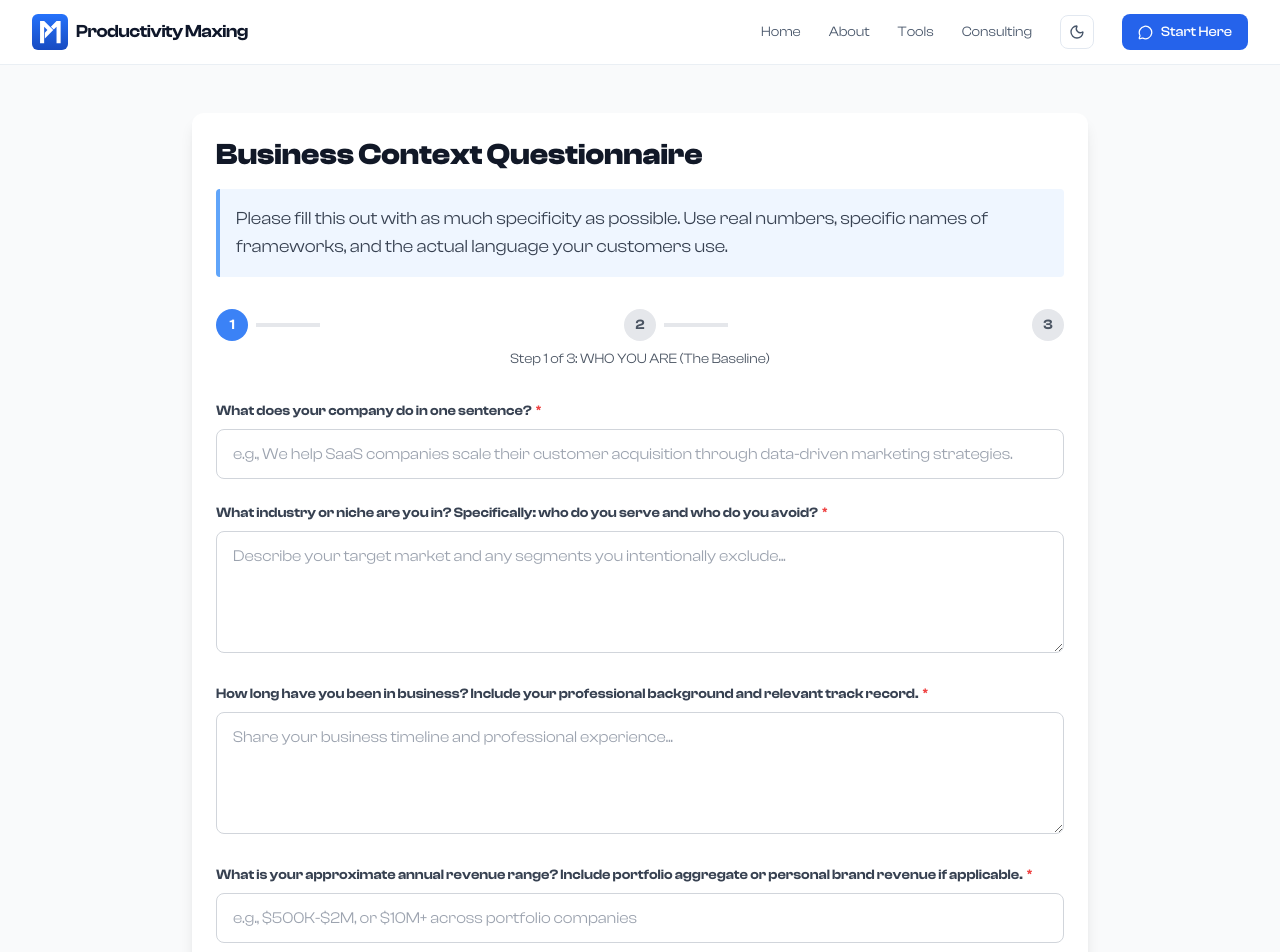
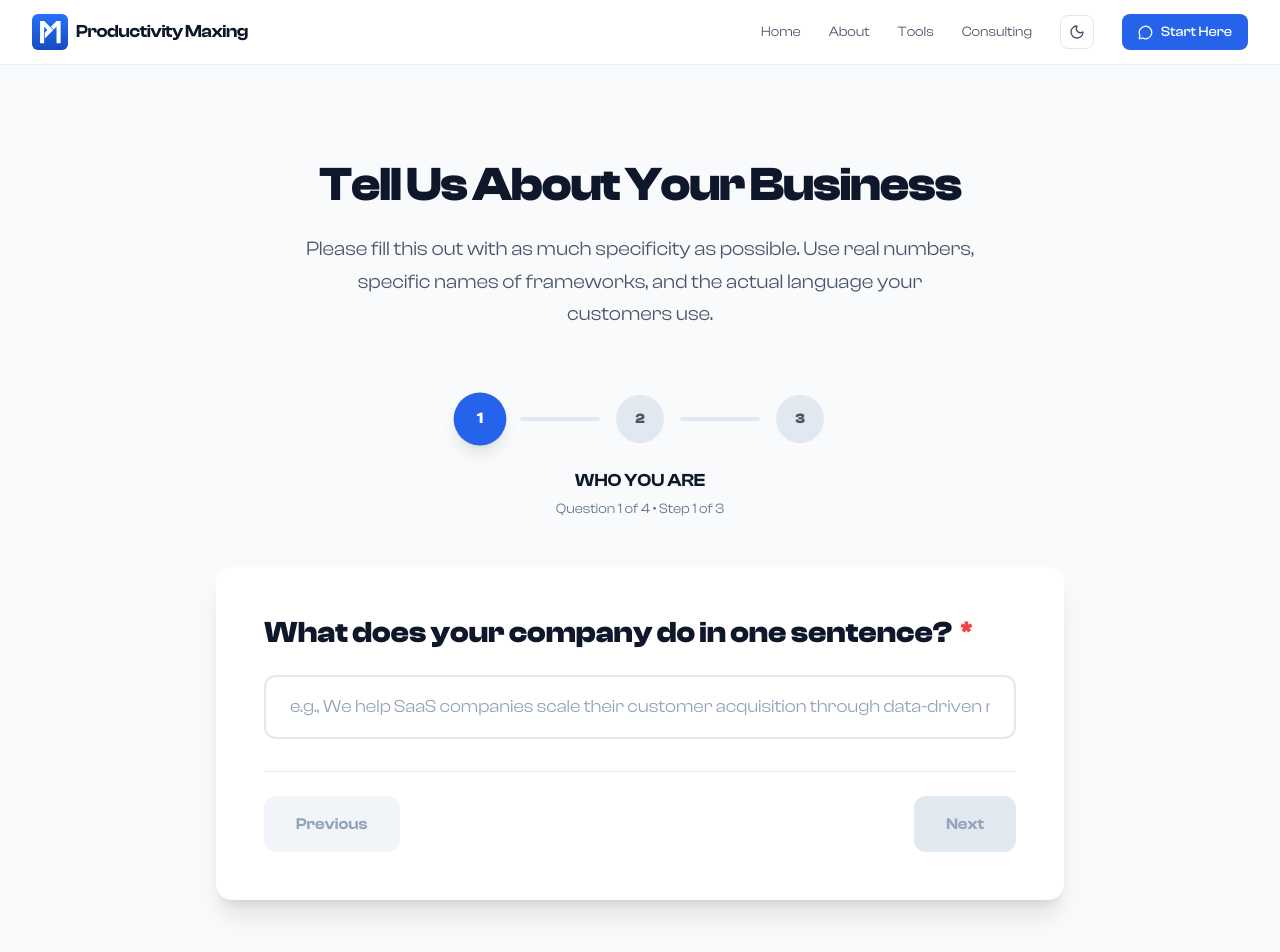
Before and after one commit to productivitymaxing/Productivity-Maxing, a Next.js app: page /onboarding in a window 1280 px wide. Shown: the top 952 px of the page. Built offline with nearby package versions, Linux system fonts and the light colour scheme.

Commit message:
Updated Client Onboarding Portal

```diff
--- a/src/components/BusinessContextQuestionnaire.tsx
+++ b/src/components/BusinessContextQuestionnaire.tsx
@@ -1,6 +1,6 @@
 'use client';
 
-import React, { useState } from 'react';
+import React, { useState, useEffect } from 'react';
 import { useForm } from 'react-hook-form';
 
 interface FormData {
@@ -18,12 +18,159 @@ interface FormData {
   salesProcess: string;
 }
 
+interface Question {
+  name: keyof FormData;
+  label: string;
+  type: 'text' | 'textarea' | 'select';
+  required: boolean;
+  placeholder: string;
+  options?: string[];
+  step: number;
+  stepTitle: string;
+}
+
 const BusinessContextQuestionnaire: React.FC = () => {
-  const [currentStep, setCurrentStep] = useState(1);
-  const { register, handleSubmit, formState: { errors } } = useForm<FormData>();
+  const [currentQuestionIndex, setCurrentQuestionIndex] = useState(0);
+  const [isTransitioning, setIsTransitioning] = useState(false);
+  const { register, handleSubmit, setValue, watch, formState: { errors } } = useForm<FormData>();
 
-  const nextStep = () => setCurrentStep(prev => prev + 1);
-  const prevStep = () => setCurrentStep(prev => prev - 1);
+  const questions: Question[] = [
+    {
+      name: "companyDescription",
+      label: "What does your company do in one sentence?",
+      type: "text",
+      required: true,
+      placeholder: "e.g., We help SaaS companies scale their customer acquisition through data-driven marketing strategies.",
+      step: 1,
+      stepTitle: "WHO YOU ARE"
+    },
+    {
+      name: "industryNiche",
+      label: "What industry or niche are you in? Specifically: who do you serve and who do you avoid?",
+      type: "textarea",
+      required: true,
+      placeholder: "Describe your target market and any segments you intentionally exclude...",
+      step: 1,
+      stepTitle: "WHO YOU ARE"
+    },
+    {
+      name: "businessHistory",
+      label: "How long have you been in business? Include your professional background and relevant track record.",
+      type: "textarea",
+      required: true,
+      placeholder: "Share your business timeline and professional experience...",
+      step: 1,
+      stepTitle: "WHO YOU ARE"
+    },
+    {
+      name: "revenueRange",
+      label: "What is your approximate annual revenue range? Include portfolio aggregate or personal brand revenue if applicable.",
+      type: "text",
+      required: true,
+      placeholder: "e.g., $500K-$2M, or $10M+ across portfolio companies",
+      step: 1,
+      stepTitle: "WHO YOU ARE"
+    },
+    {
+      name: "idealCustomer",
+      label: "Who is your ideal customer? Describe them in detail (Age, role, revenue, family status, habits, mindset).",
+      type: "textarea",
+      required: true,
+      placeholder: "Paint a detailed picture of your perfect customer...",
+      step: 2,
+      stepTitle: "YOUR CUSTOMER"
+    },
+    {
+      name: "mainProblem",
+      label: "What is the #1 problem you solve for them? What is the specific bottleneck killing their growth?",
+      type: "textarea",
+      required: true,
+      placeholder: "Identify the core pain point and growth blocker...",
+      step: 2,
+      stepTitle: "YOUR CUSTOMER"
+    },
+    {
+      name: "customerTransformation",
+      label: "What transformation do your customers experience? Describe the \"Before\" vs. the \"After\" (Revenue, time, stress levels).",
+      type: "textarea",
+      required: true,
+      placeholder: "Describe the journey from problem to solution...",
+      step: 2,
+      stepTitle: "YOUR CUSTOMER"
+    },
+    {
+      name: "referralLanguage",
+      label: "What do customers say when they refer you? What specific words or internal vocabulary do they use?",
+      type: "textarea",
+      required: true,
+      placeholder: "Capture the exact language and phrases your customers use...",
+      step: 2,
+      stepTitle: "YOUR CUSTOMER"
+    },
+    {
+      name: "coreOffers",
+      label: "What do you sell? Describe your core offer(s). Include free, mid-tier, and high-ticket/equity partnership levels.",
+      type: "textarea",
+      required: true,
+      placeholder: "Detail your product/service tiers and pricing structure...",
+      step: 3,
+      stepTitle: "YOUR OFFER & MODEL"
+    },
+    {
+      name: "differentiation",
+      label: "What makes your offer different from competitors? Focus on your receipts, aligned incentives, or volume of free value.",
+      type: "textarea",
+      required: true,
+      placeholder: "Explain what sets you apart and proves your value...",
+      step: 3,
+      stepTitle: "YOUR OFFER & MODEL"
+    },
+    {
+      name: "customerAcquisition",
+      label: "What is your primary way of getting customers right now?",
+      type: "select",
+      required: true,
+      placeholder: "Select your primary acquisition channel...",
+      options: ["Content", "Outbound", "Referrals", "Paid Ads"],
+      step: 3,
+      stepTitle: "YOUR OFFER & MODEL"
+    },
+    {
+      name: "salesProcess",
+      label: "What does your sales process look like? Step-by-step from initial contact to closing.",
+      type: "textarea",
+      required: true,
+      placeholder: "Map out your complete sales funnel...",
+      step: 3,
+      stepTitle: "YOUR OFFER & MODEL"
+    }
+  ];
+
+  const currentQuestion = questions[currentQuestionIndex];
+  const currentStep = currentQuestion.step;
+  const totalQuestions = questions.length;
+  const questionsInCurrentStep = questions.filter(q => q.step === currentStep).length;
+  const questionIndexInStep = questions.slice(0, currentQuestionIndex + 1).filter(q => q.step === currentStep).length;
+
+  const nextQuestion = () => {
+    if (currentQuestionIndex < totalQuestions - 1) {
+      setIsTransitioning(true);
+      setTimeout(() => {
+        setCurrentQuestionIndex(prev => prev + 1);
+        setIsTransitioning(false);
+      }, 300);
+    }
+  };
+
+  const prevQuestion = () => {
+    if (currentQuestionIndex > 0) {
+      setIsTransitioning(true);
+      setTimeout(() => {
+        setCurrentQuestionIndex(prev => prev - 1);
+        setIsTransitioning(false);
+      }, 300);
+    }
+  };
 
   const onSubmit = (data: FormData) => {
     console.log('Form submitted:', data);
@@ -31,216 +178,154 @@ const BusinessContextQuestionnaire: React.FC = () => {
     alert('Questionnaire submitted successfully!');
   };
 
-  const steps = [
-    {
-      title: "WHO YOU ARE (The Baseline)",
-      fields: [
-        {
-          name: "companyDescription",
-          label: "What does your company do in one sentence?",
-          type: "text",
-          required: true,
-          placeholder: "e.g., We help SaaS companies scale their customer acquisition through data-driven marketing strategies."
-        },
-        {
-          name: "industryNiche",
-          label: "What industry or niche are you in? Specifically: who do you serve and who do you avoid?",
-          type: "textarea",
-          required: true,
-          placeholder: "Describe your target market and any segments you intentionally exclude..."
-        },
-        {
-          name: "businessHistory",
-          label: "How long have you been in business? Include your professional background and relevant track record.",
-          type: "textarea",
-          required: true,
-          placeholder: "Share your business timeline and professional experience..."
-        },
-        {
-          name: "revenueRange",
-          label: "What is your approximate annual revenue range? Include portfolio aggregate or personal brand revenue if applicable.",
-          type: "text",
-          required: true,
-          placeholder: "e.g., $500K-$2M, or $10M+ across portfolio companies"
+  // Handle Enter key press
+  const handleKeyPress = (e: React.KeyboardEvent) => {
+    if (e.key === 'Enter' && !e.shiftKey) {
+      e.preventDefault();
+      if (currentQuestionIndex < totalQuestions - 1) {
+        nextQuestion();
+      } else {
+        handleSubmit(onSubmit)();
       }
-      ]
-    },
-    {
-      title: "YOUR CUSTOMER (The Avatar)",
-      fields: [
-        {
-          name: "idealCustomer",
-          label: "Who is your ideal customer? Describe them in detail (Age, role, revenue, family status, habits, mindset).",
-          type: "textarea",
-          required: true,
-          placeholder: "Paint a detailed picture of your perfect customer..."
-        },
-        {
-          name: "mainProblem",
-          label: "What is the #1 problem you solve for them? What is the specific bottleneck killing their growth?",
-          type: "textarea",
-          required: true,
-          placeholder: "Identify the core pain point and growth blocker..."
-        },
-        {
-          name: "customerTransformation",
-          label: "What transformation do your customers experience? Describe the \"Before\" vs. the \"After\" (Revenue, time, stress levels).",
-          type: "textarea",
-          required: true,
-          placeholder: "Describe the journey from problem to solution..."
-        },
-        {
-          name: "referralLanguage",
-          label: "What do customers say when they refer you? What specific words or internal vocabulary do they use?",
-          type: "textarea",
-          required: true,
-          placeholder: "Capture the exact language and phrases your customers use..."
     }
-      ]
-    },
-    {
-      title: "YOUR OFFER & MODEL",
-      fields: [
-        {
-          name: "coreOffers",
-          label: "What do you sell? Describe your core offer(s). Include free, mid-tier, and high-ticket/equity partnership levels.",
-          type: "textarea",
-          required: true,
-          placeholder: "Detail your product/service tiers and pricing structure..."
-        },
-        {
-          name: "differentiation",
-          label: "What makes your offer different from competitors? Focus on your receipts, aligned incentives, or volume of free value.",
-          type: "textarea",
-          required: true,
-          placeholder: "Explain what sets you apart and proves your value..."
-        },
-        {
-          name: "customerAcquisition",
-          label: "What is your primary way of getting customers right now?",
-          type: "select",
-          required: true,
-          options: ["Content", "Outbound", "Referrals", "Paid Ads"]
-        },
-        {
-          name: "salesProcess",
-          label: "What does your sales process look like? Step-by-step from initial contact to closing.",
-          type: "textarea",
-          required: true,
-          placeholder: "Map out your complete sales funnel..."
-        }
-      ]
-    }
-  ];
-
-  const renderField = (field: any) => {
-    const fieldProps = {
-      ...register(field.name as keyof FormData, { required: field.required }),
-      className: `w-full px-4 py-3 border border-gray-300 rounded-lg focus:ring-2 focus:ring-blue-500 focus:border-transparent transition-colors ${
-        errors[field.name as keyof FormData] ? 'border-red-500' : ''
-      }`,
-      placeholder: field.placeholder
   };
 
-    if (field.type === 'textarea') {
-      return <textarea {...fieldProps} rows={4} />;
-    } else if (field.type === 'select') {
+  // Watch for changes to update form values
+  const watchedValue = watch(currentQuestion.name);
+
+  const renderField = () => {
+    const fieldProps = {
+      ...register(currentQuestion.name, { required: currentQuestion.required }),
+      className: `w-full px-6 py-4 text-lg border-2 rounded-xl focus:ring-4 focus:ring-blue-500/20 focus:border-blue-500 transition-all duration-300 bg-white dark:bg-slate-800 border-slate-200 dark:border-slate-700 text-slate-900 dark:text-slate-100 placeholder-slate-400 dark:placeholder-slate-500 ${
+        errors[currentQuestion.name] ? 'border-red-500 dark:border-red-400' : ''
+      }`,
+      placeholder: currentQuestion.placeholder,
+      onKeyPress: handleKeyPress
+    };
+
+    if (currentQuestion.type === 'textarea') {
+      return <textarea {...fieldProps} rows={6} className={`${fieldProps.className} resize-none`} />;
+    } else if (currentQuestion.type === 'select') {
       return (
-        <select {...fieldProps}>
-          <option value="">Select an option...</option>
-          {field.options.map((option: string) => (
-            <option key={option} value={option}>{option}</option>
+        <select {...fieldProps} className={`${fieldProps.className} cursor-pointer`}>
+          <option value="" className="text-slate-400">Select an option...</option>
+          {currentQuestion.options?.map((option: string) => (
+            <option key={option} value={option} className="text-slate-900 dark:text-slate-100 bg-white dark:bg-slate-800">{option}</option>
           ))}
         </select>
       );
     } else {
-      return <input {...fieldProps} type={field.type} />;
+      return <input {...fieldProps} type={currentQuestion.type} />;
     }
   };
 
   return (
-    <div className="max-w-4xl mx-auto p-6 bg-white rounded-xl shadow-lg">
-      <div className="mb-8">
-        <h1 className="text-3xl font-bold text-gray-900 mb-4">Business Context Questionnaire</h1>
-        <p className="text-lg text-gray-700 bg-blue-50 border-l-4 border-blue-400 p-4 rounded">
+    <div className="min-h-screen bg-slate-50 dark:bg-slate-950 transition-colors duration-500">
+      <div className="max-w-4xl mx-auto px-6 py-12">
+        {/* Header */}
+        <div className="text-center mb-16">
+          <h1 className="text-5xl font-bold text-slate-900 dark:text-slate-100 mb-6 tracking-tight">
+            Tell Us About Your Business
+          </h1>
+          <p className="text-xl text-slate-600 dark:text-slate-400 max-w-2xl mx-auto leading-relaxed">
             Please fill this out with as much specificity as possible. Use real numbers, specific names of frameworks, and the actual language your customers use.
           </p>
         </div>
 
         {/* Progress Indicator */}
-      <div className="mb-8">
-        <div className="flex justify-between items-center mb-2">
-          {steps.map((step, index) => (
-            <div key={index} className="flex items-center">
-              <div className={`w-8 h-8 rounded-full flex items-center justify-center text-sm font-semibold ${
-                currentStep > index + 1 ? 'bg-green-500 text-white' :
-                currentStep === index + 1 ? 'bg-blue-500 text-white' :
-                'bg-gray-200 text-gray-600'
+        <div className="mb-12">
+          <div className="flex justify-center items-center mb-6">
+            {[1, 2, 3].map((step) => (
+              <div key={step} className="flex items-center">
+                <div className={`w-12 h-12 rounded-full flex items-center justify-center text-sm font-bold transition-all duration-300 ${
+                  currentStep > step ? 'bg-green-500 text-white shadow-lg' :
+                  currentStep === step ? 'bg-blue-600 text-white shadow-lg scale-110' :
+                  'bg-slate-200 dark:bg-slate-700 text-slate-600 dark:text-slate-400'
                 }`}>
-                {index + 1}
+                  {step}
                 </div>
-              {index < steps.length - 1 && (
-                <div className={`w-16 h-1 mx-2 ${
-                  currentStep > index + 1 ? 'bg-green-500' : 'bg-gray-200'
+                {step < 3 && (
+                  <div className={`w-20 h-1 mx-4 rounded transition-all duration-300 ${
+                    currentStep > step ? 'bg-green-500' : 'bg-slate-200 dark:bg-slate-700'
                   }`} />
                 )}
               </div>
             ))}
           </div>
-        <div className="text-center text-sm text-gray-600">
-          Step {currentStep} of {steps.length}: {steps[currentStep - 1].title}
+          <div className="text-center">
+            <div className="text-lg font-semibold text-slate-900 dark:text-slate-100 mb-1">
+              {currentQuestion.stepTitle}
+            </div>
+            <div className="text-sm text-slate-500 dark:text-slate-400">
+              Question {questionIndexInStep} of {questionsInCurrentStep} • Step {currentStep} of 3
+            </div>
           </div>
         </div>
 
-      <form onSubmit={handleSubmit(onSubmit)}>
-        <div className="space-y-6">
-          {steps[currentStep - 1].fields.map((field) => (
-            <div key={field.name}>
-              <label className="block text-sm font-semibold text-gray-700 mb-2">
-                {field.label}
-                {field.required && <span className="text-red-500 ml-1">*</span>}
-              </label>
-              {renderField(field)}
-              {errors[field.name as keyof FormData] && (
-                <p className="mt-1 text-sm text-red-600">This field is required</p>
+        {/* Question Container */}
+        <div className="relative">
+          <div className={`transition-all duration-300 ${isTransitioning ? 'opacity-0 transform translate-x-4' : 'opacity-100 transform translate-x-0'}`}>
+            <div className="bg-white dark:bg-slate-900 rounded-2xl shadow-xl dark:shadow-2xl dark:shadow-slate-900/50 p-8 md:p-12">
+              <div className="mb-8">
+                <h2 className="text-2xl md:text-3xl font-bold text-slate-900 dark:text-slate-100 mb-6 leading-tight">
+                  {currentQuestion.label}
+                  {currentQuestion.required && <span className="text-red-500 ml-2">*</span>}
+                </h2>
+                <div className="space-y-1">
+                  {renderField()}
+                  {errors[currentQuestion.name] && (
+                    <p className="text-red-500 dark:text-red-400 text-sm mt-2">This field is required</p>
                   )}
                 </div>
-          ))}
               </div>
 
-        {/* Navigation Buttons */}
-        <div className="flex justify-between mt-8 pt-6 border-t border-gray-200">
+              {/* Navigation */}
+              <div className="flex justify-between items-center pt-6 border-t border-slate-200 dark:border-slate-700">
                 <button
                   type="button"
-            onClick={prevStep}
-            disabled={currentStep === 1}
-            className={`px-6 py-3 rounded-lg font-semibold transition-colors ${
-              currentStep === 1
-                ? 'bg-gray-200 text-gray-400 cursor-not-allowed'
-                : 'bg-gray-600 text-white hover:bg-gray-700'
+                  onClick={prevQuestion}
+                  disabled={currentQuestionIndex === 0}
+                  className={`px-8 py-4 rounded-xl font-semibold transition-all duration-200 ${
+                    currentQuestionIndex === 0
+                      ? 'bg-slate-100 dark:bg-slate-800 text-slate-400 dark:text-slate-600 cursor-not-allowed'
+                      : 'bg-slate-200 dark:bg-slate-700 text-slate-700 dark:text-slate-300 hover:bg-slate-300 dark:hover:bg-slate-600 hover:shadow-md'
                   }`}
                 >
                   Previous
                 </button>
 
-          {currentStep < 3 ? (
+                {currentQuestionIndex < totalQuestions - 1 ? (
                   <button
                     type="button"
-              onClick={nextStep}
-              className="px-6 py-3 bg-blue-600 text-white rounded-lg font-semibold hover:bg-blue-700 transition-colors"
+                    onClick={nextQuestion}
+                    disabled={!watchedValue?.trim()}
+                    className={`px-8 py-4 rounded-xl font-semibold transition-all duration-200 ${
+                      watchedValue?.trim()
+                        ? 'bg-blue-600 hover:bg-blue-700 text-white shadow-lg hover:shadow-xl transform hover:scale-105'
+                        : 'bg-slate-200 dark:bg-slate-700 text-slate-400 dark:text-slate-600 cursor-not-allowed'
+                    }`}
                   >
                     Next
                   </button>
                 ) : (
                   <button
-              type="submit"
-              className="px-6 py-3 bg-green-600 text-white rounded-lg font-semibold hover:bg-green-700 transition-colors"
+                    type="button"
+                    onClick={handleSubmit(onSubmit)}
+                    disabled={!watchedValue?.trim()}
+                    className={`px-8 py-4 rounded-xl font-semibold transition-all duration-200 ${
+                      watchedValue?.trim()
+                        ? 'bg-green-600 hover:bg-green-700 text-white shadow-lg hover:shadow-xl transform hover:scale-105'
+                        : 'bg-slate-200 dark:bg-slate-700 text-slate-400 dark:text-slate-600 cursor-not-allowed'
+                    }`}
                   >
                     Submit Questionnaire
                   </button>
                 )}
               </div>
-      </form>
+            </div>
+          </div>
+        </div>
+      </div>
     </div>
   );
 };
```
Lines whose indentation alone changed are shown as unchanged.
